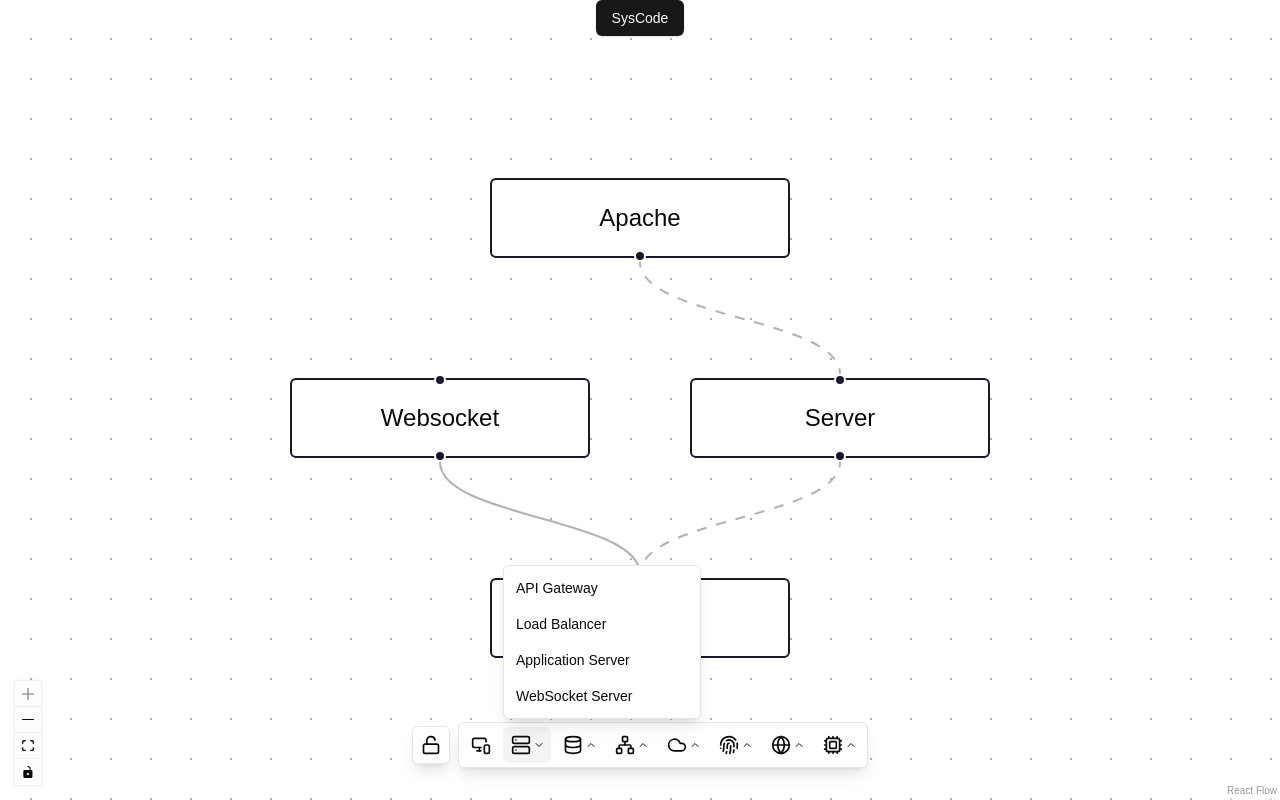
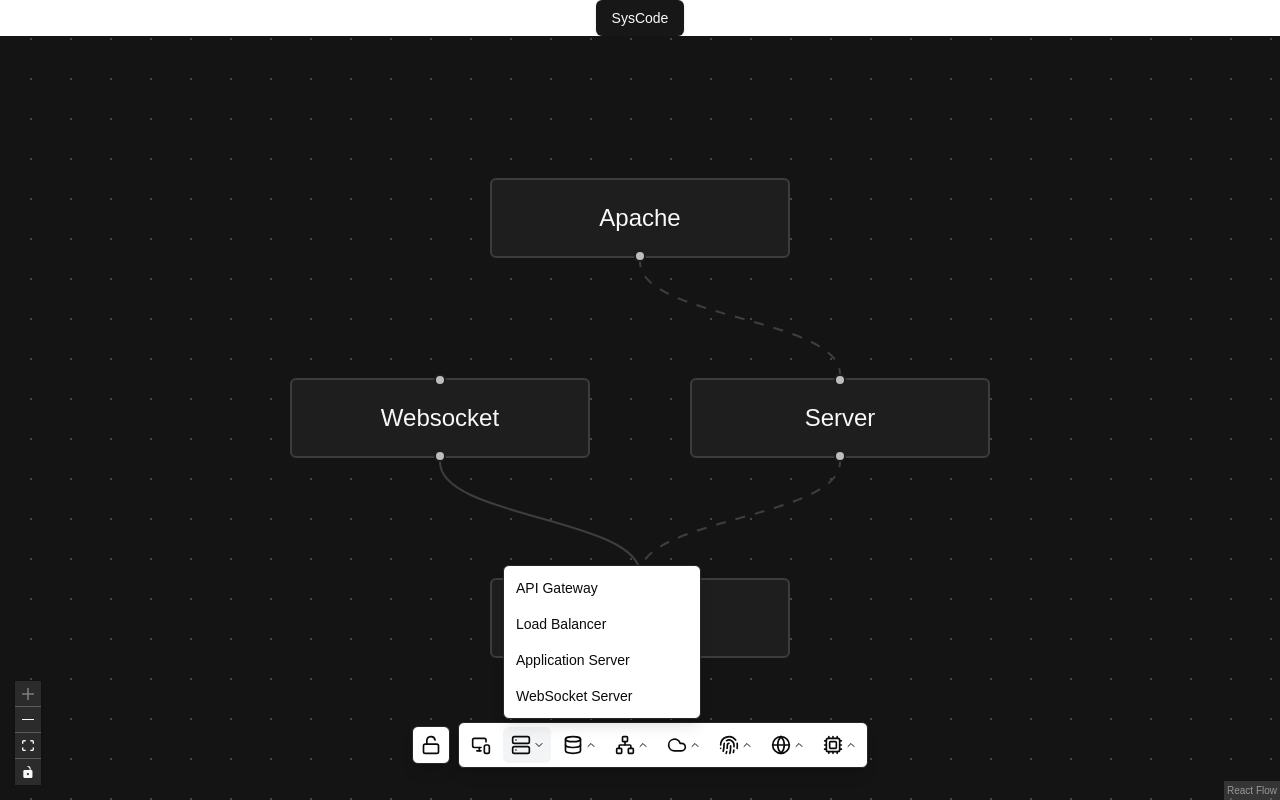
Before and after one commit to creamlabs/syscode, a Next.js app: page / in a window 1280 px wide. Both pictures are taken after a click on the button 527 px from the left and 745 px from the top of the page. Built offline with nearby package versions, Linux system fonts and the light colour scheme.

Commit message:
chore: add selected component

```diff
--- a/src/features/editor/components/editor.tsx
+++ b/src/features/editor/components/editor.tsx
@@ -66,6 +66,7 @@ export const Editor = () => {
         edgeTypes={edgeTypes}
         onEdgesChange={onEdgesChange}
         onConnect={onConnect}
+        colorMode="dark"
         fitView
       >
         <Background />
--- a/src/features/editor/components/menu/menu-item.tsx
+++ b/src/features/editor/components/menu/menu-item.tsx
@@ -51,31 +51,42 @@ export const MenuComponent: React.FC<{ category: ComponentCategory }> = ({
           />
         )}
       </button>
-      {shouldShowPopover && <MenuPopover variants={category.variants} />}
+      {shouldShowPopover && (
+        <MenuPopover
+          id={category.id as ComponentCategoryId}
+          variants={category.variants}
+        />
+      )}
     </div>
   );
 };
 
 interface MenuPopoverProps {
+  id: ComponentCategoryId;
   variants: NonNullable<ComponentCategory["variants"]>;
 }
 
-const MenuPopover = ({ variants }: MenuPopoverProps) => {
-    const { setSelectedComponent } = useMenuStore();
+const MenuPopover = ({ id, variants }: MenuPopoverProps) => {
+  const { selectedComponent, setSelectedComponent } = useMenuStore();
 
-    const handlePopoverClick = () => {
-
-    }
+  const handlePopoverClick = (variantId: string) => {
+    console.log("handlePopoverClick", id, variantId);
+    setSelectedComponent({
+      id,
+      variant: variantId,
+    });
+  };
 
   return (
     <div className="grid absolute bottom-full mb-2 bg-white p-1 rounded-md shadow-lg w-max border">
       {variants.map((variant) => (
         <button
           key={variant.id}
-          onClick={handlePopoverClick}
+          onClick={() => handlePopoverClick(variant.id)}
           className={cn(
             `p-2 rounded-md hover:bg-gray-100 text-left text-sm pr-16`,
-            //selectedComponent?.variant === variant.id && "bg-blue-50 text-blue-600",
+            selectedComponent?.variant === variant.id &&
+              "bg-blue-50 text-blue-600",
           )}
         >
           {variant.label}
--- a/src/features/editor/components/menu/menubar.tsx
+++ b/src/features/editor/components/menu/menubar.tsx
@@ -6,7 +6,7 @@ export const MenuBar = () => {
     <div className="border bg-white rounded-md shadow-lg p-1">
       <div className="flex gap-1">
         {COMPONENT_CATEGORIES.map((category) => (
-          <MenuComponent category={category} />
+          <MenuComponent key={category.id} category={category} />
         ))}
       </div>
     </div>
```
Also changed, not shown: src/features/editor/store/menuStore.ts (+7 -2 lines).
